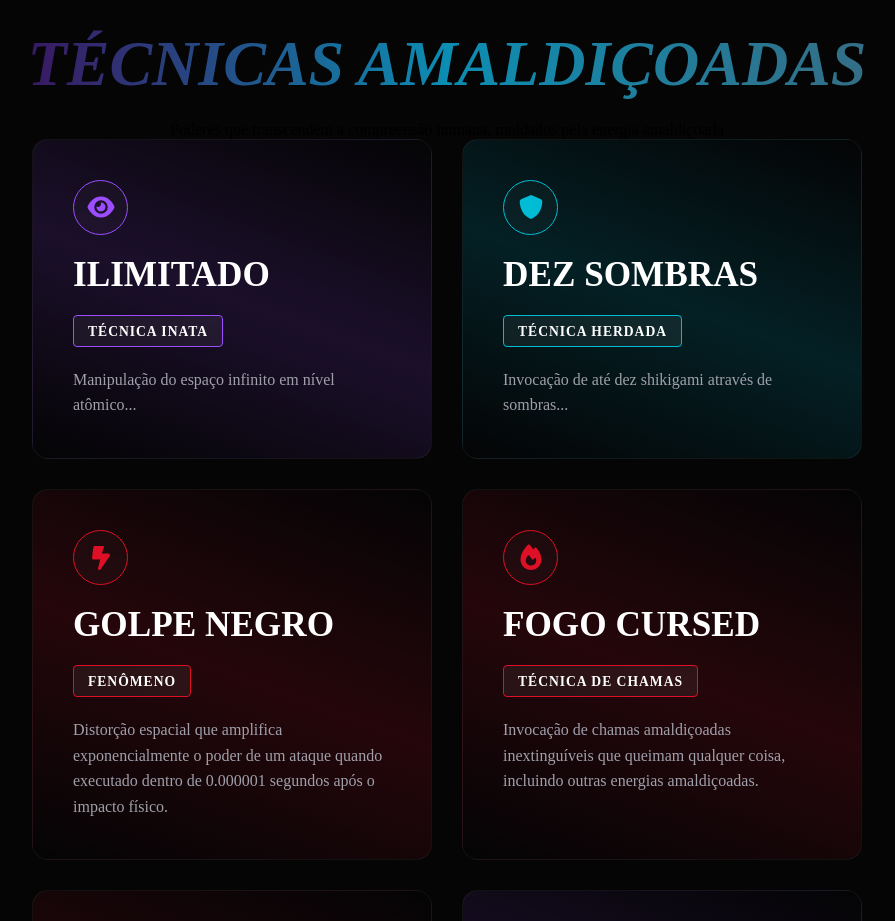
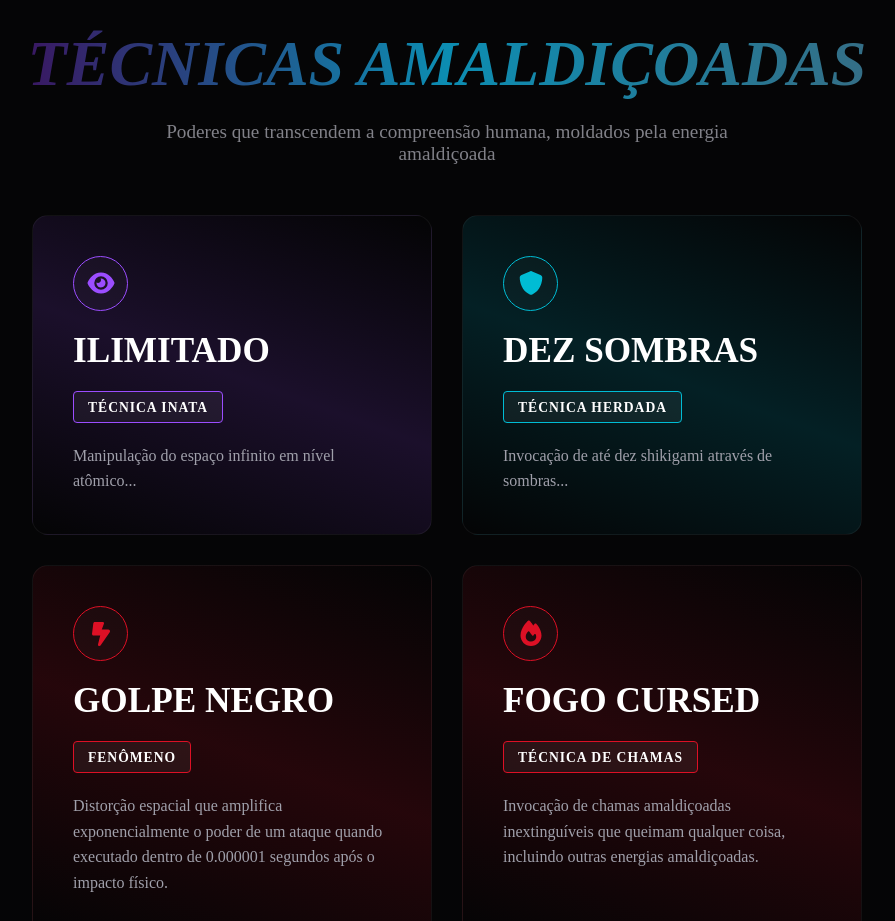
Before and after one commit to pedrosantosdev08/jujutsukaisen-landingpage, a React (Vite) app: page / in a window 1280 px wide. Shown: the part 5920-6841 px from the top of the page, without its empty margins (193-1088 px from the left). Built offline with nearby package versions, Linux system fonts and the light colour scheme; a web font is replaced by a local one.

Commit message:
style: atualizando paragrafo de descrição dos tecnics

```diff
--- a/src/components/sections/tecnics/Tecnics.css
+++ b/src/components/sections/tecnics/Tecnics.css
@@ -21,6 +21,14 @@
   text-align: center;
   font-style: italic;
   text-transform: uppercase;
+}
+
+.tecnics-description {
+  color: var(--text-color);
+  font-size: 1.2rem;
+  max-width: 600px;
+  text-align: center;
+  margin-bottom: 50px;
 }
 
 .tecnics-intro {
```
